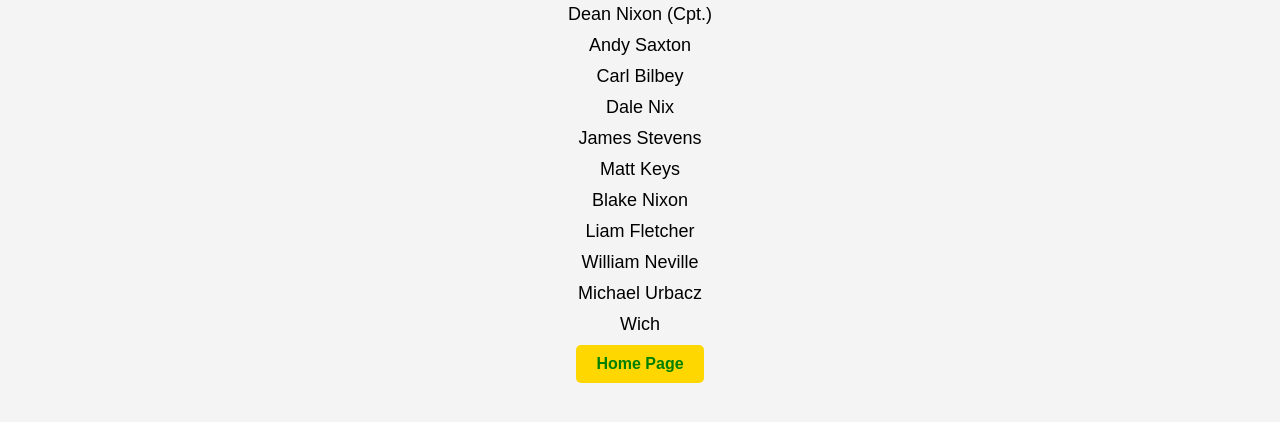
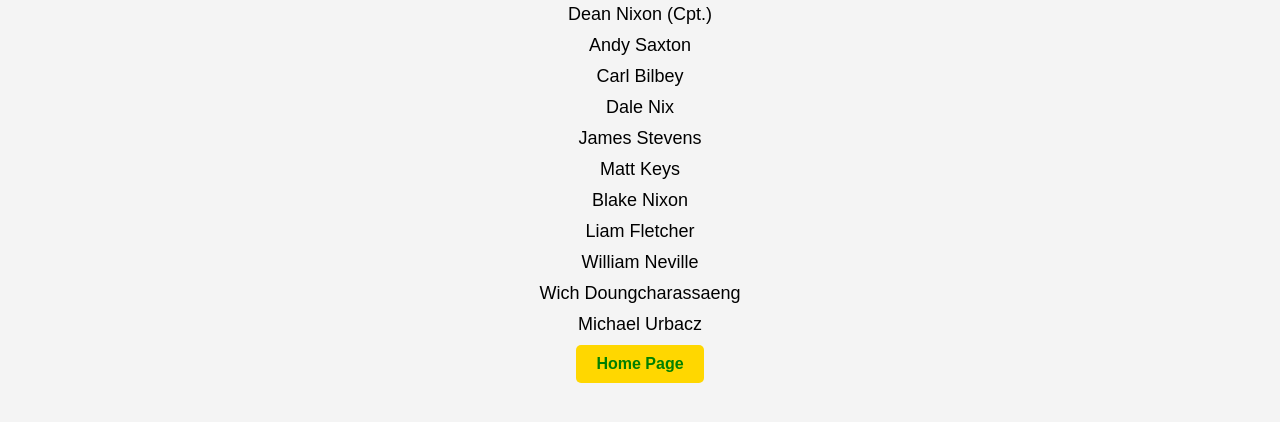
Before and after one commit to con-club-pool-2026/team, a plain HTML site: page index.html in a window 1280 px wide. Shown: the part 64-486 px from the top of the page. Drawn offline with Linux system fonts and the light colour scheme.

Commit message:
Update index.html

```diff
--- a/index.html
+++ b/index.html
@@ -64,8 +64,8 @@
     <div class="sub-header">Blake Nixon</div>
     <div class="sub-header">Liam Fletcher</div>
     <div class="sub-header">William Neville</div>
+    <div class="sub-header">Wich Doungcharassaeng</div>
     <div class="sub-header">Michael Urbacz</div>
-    <div class="sub-header">Wich</div>
 </section>
 
 <p><a href="https://con-club-pool-2026.github.io/home/" class="button-link">Home Page</a></p>
```
